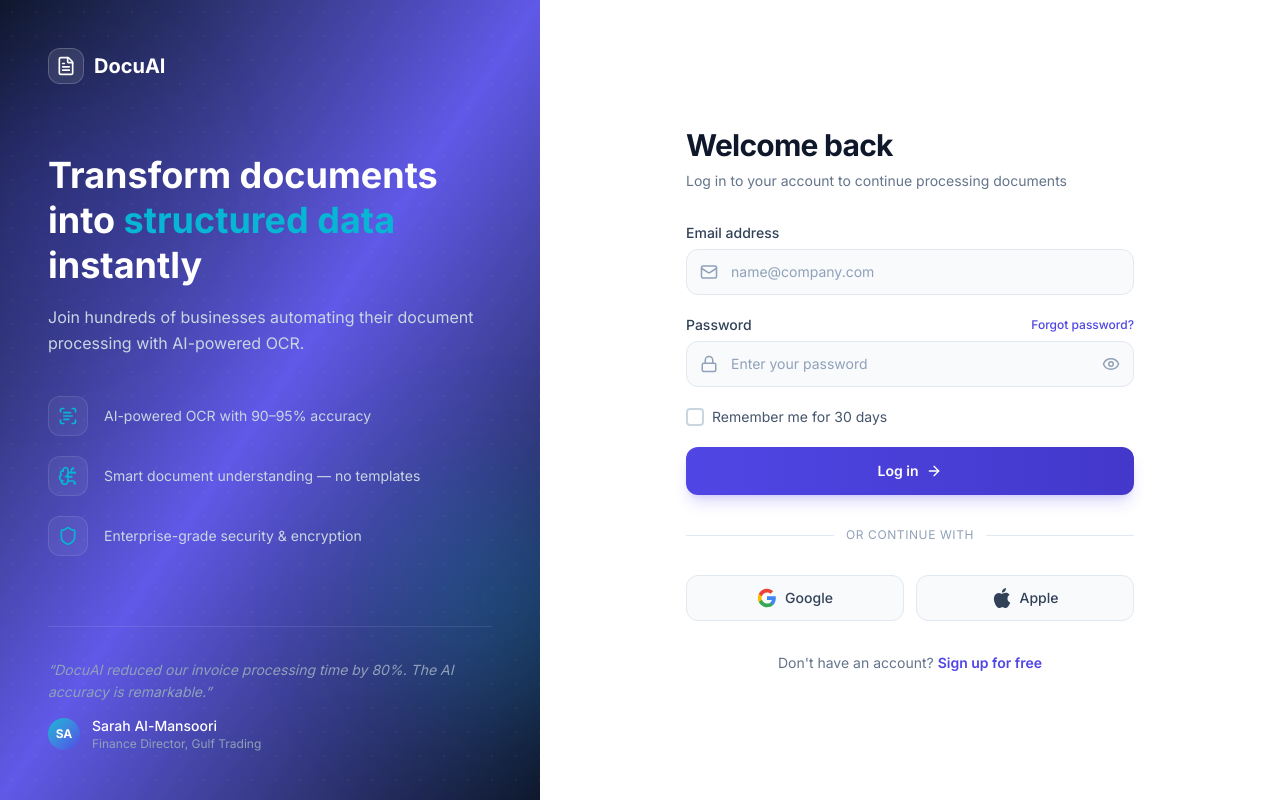
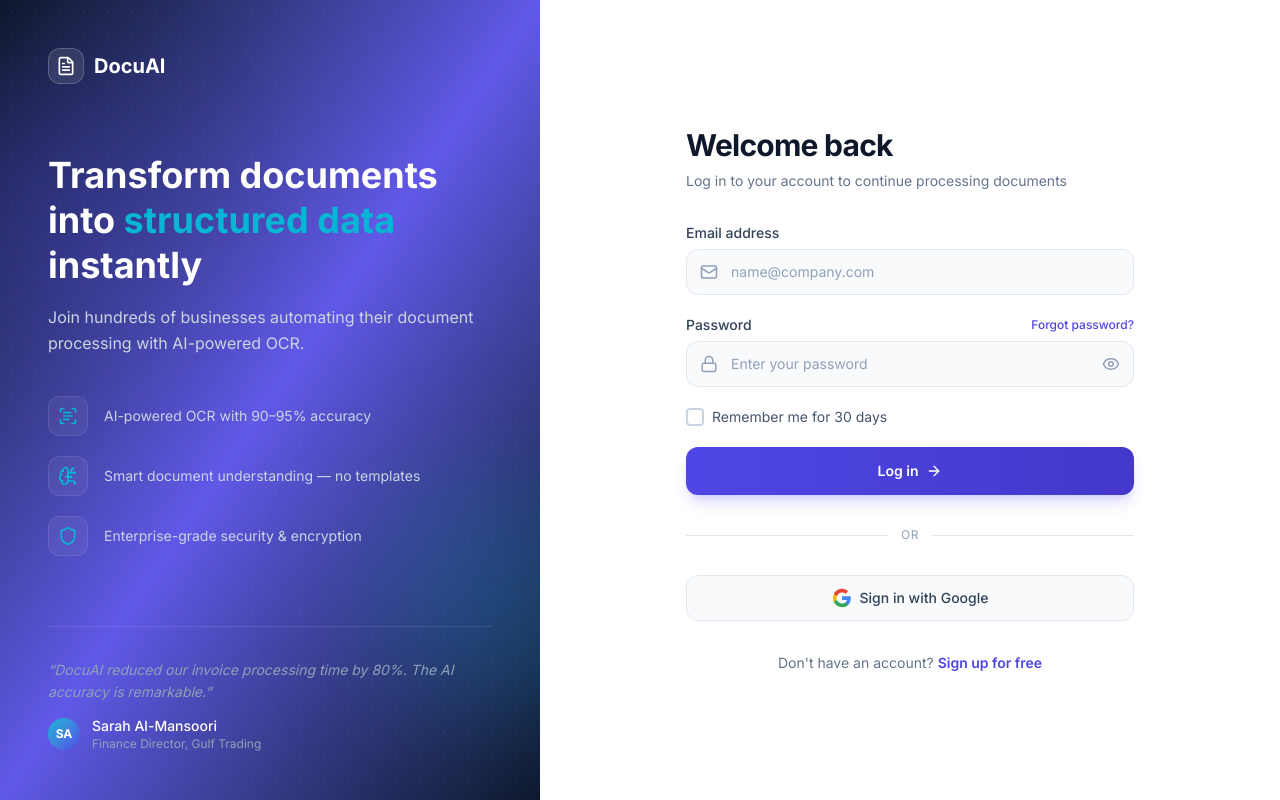
Before and after one commit to gagan-sethi/docuai, a Next.js app: page /login in a window 1280 px wide. Built offline with nearby package versions, Linux system fonts and the light colour scheme; no server answers.

Commit message:
google login

```diff
--- a/package.json
+++ b/package.json
@@ -12,6 +12,7 @@
     "@aws-sdk/client-s3": "^3.1017.0",
     "@aws-sdk/client-textract": "^3.1017.0",
     "@aws-sdk/s3-request-presigner": "^3.1017.0",
+    "@react-oauth/google": "^0.13.5",
     "@stripe/react-stripe-js": "^6.3.0",
     "@stripe/stripe-js": "^9.4.0",
     "bcryptjs": "^3.0.3",
--- a/src/app/layout.tsx
+++ b/src/app/layout.tsx
@@ -1,5 +1,6 @@
 import type { Metadata } from "next";
 import { Inter } from "next/font/google";
+import { GoogleOAuthProvider } from "@react-oauth/google";
 import "./globals.css";
 
 const inter = Inter({
@@ -32,7 +33,9 @@ export default function RootLayout({
         className="min-h-full flex flex-col bg-white text-foreground"
         suppressHydrationWarning
       >
+        <GoogleOAuthProvider clientId={process.env.NEXT_PUBLIC_GOOGLE_CLIENT_ID!}>
         {children}
+        </GoogleOAuthProvider>
       </body>
     </html>
   );
--- a/src/app/login/page.tsx
+++ b/src/app/login/page.tsx
@@ -17,6 +17,8 @@ import Link from "next/link";
 import { useRouter, useSearchParams } from "next/navigation";
 import AuthLayout from "@/components/auth/AuthLayout";
 import { apiUrl } from "@/lib/api";
+// import { GoogleLogin } from "@react-oauth/google";
+import { useGoogleLogin } from "@react-oauth/google";
 
 function LoginPageContent() {
   const router = useRouter();
@@ -71,6 +73,45 @@ function LoginPageContent() {
       setIsLoading(false);
     }
   };
+
+  const googleLogin = useGoogleLogin({
+    flow: "auth-code",
+
+    onSuccess: async (codeResponse) => {
+      try {
+        setIsLoading(true);
+        setError("");
+
+        const res = await fetch(apiUrl("/api/auth/google-login"), {
+          method: "POST",
+          headers: {
+            "Content-Type": "application/json",
+          },
+          credentials: "include",
+          body: JSON.stringify({
+            code: codeResponse.code,
+          }),
+        });
+
+        const data = await res.json();
+
+        if (!res.ok) {
+          setError(data.error || "Google login failed");
+          setIsLoading(false);
+          return;
+        }
+
+        router.push("/dashboard");
+      } catch {
+        setError("Google login failed");
+        setIsLoading(false);
+      }
+    },
+
+    onError: () => {
+      setError("Google Sign-In failed");
+    },
+  });
 
   return (
     <AuthLayout>
@@ -243,14 +284,17 @@ function LoginPageContent() {
           </div>
           <div className="relative flex justify-center">
             <span className="px-3 bg-white text-xs text-slate-400 uppercase tracking-wider">
-              Or continue with
+              Or
             </span>
           </div>
         </div>
 
         {/* Social Logins */}
-        <div className="grid grid-cols-2 gap-3">
-          <button className="flex items-center justify-center gap-2 px-4 py-3 text-sm font-medium text-slate-700 bg-slate-50 border border-slate-200 rounded-xl hover:bg-slate-100 hover:border-slate-300 transition-all">
+        <div className="grid grid-cols-1 gap-3">
+          <button
+          onClick={() => googleLogin()}
+          disabled={isLoading}
+          className="flex items-center justify-center gap-2 px-4 py-3 text-sm font-medium text-slate-700 bg-slate-50 border border-slate-200 rounded-xl hover:bg-slate-100 hover:border-slate-300 transition-all">
             <svg className="w-5 h-5" viewBox="0 0 24 24">
               <path
                 d="M22.56 12.25c0-.78-.07-1.53-.2-2.25H12v4.26h5.92a5.06 5.06 0 0 1-2.2 3.32v2.77h3.57c2.08-1.92 3.28-4.74 3.28-8.1z"
@@ -269,15 +313,56 @@ function LoginPageContent() {
                 fill="#EA4335"
               />
             </svg>
-            Google
+            Sign in with Google
           </button>
-          <button className="flex items-center justify-center gap-2 px-4 py-3 text-sm font-medium text-slate-700 bg-slate-50 border border-slate-200 rounded-xl hover:bg-slate-100 hover:border-slate-300 transition-all">
+          {/* <button className="flex items-center justify-center gap-2 px-4 py-3 text-sm font-medium text-slate-700 bg-slate-50 border border-slate-200 rounded-xl hover:bg-slate-100 hover:border-slate-300 transition-all">
             <svg className="w-5 h-5" fill="currentColor" viewBox="0 0 24 24">
               <path d="M12.152 6.896c-.948 0-2.415-1.078-3.96-1.04-2.04.027-3.91 1.183-4.961 3.014-2.117 3.675-.546 9.103 1.519 12.09 1.013 1.454 2.208 3.09 3.792 3.039 1.52-.065 2.09-.987 3.935-.987 1.831 0 2.35.987 3.96.948 1.637-.026 2.676-1.48 3.676-2.948 1.156-1.688 1.636-3.325 1.662-3.415-.039-.013-3.182-1.221-3.22-4.857-.026-3.04 2.48-4.494 2.597-4.559-1.429-2.09-3.623-2.324-4.39-2.376-2-.156-3.675 1.09-4.61 1.09zM15.53 3.83c.843-1.012 1.4-2.427 1.245-3.83-1.207.052-2.662.805-3.532 1.818-.78.896-1.454 2.338-1.273 3.714 1.338.104 2.715-.688 3.559-1.701" />
             </svg>
             Apple
-          </button>
+          </button> */}
         </div>
+
+        {/* Social Logins */}
+        {/* <div className="grid grid-cols-1 gap-3">
+          <div className="flex justify-center">
+            <GoogleLogin
+              onSuccess={async (credentialResponse) => {
+                try {
+                  setIsLoading(true);
+                  setError("");
+
+                  const res = await fetch(apiUrl("/api/auth/google-login"), {
+                    method: "POST",
+                    headers: {
+                      "Content-Type": "application/json",
+                    },
+                    credentials: "include",
+                    body: JSON.stringify({
+                      credential: credentialResponse.credential,
+                    }),
+                  });
+
+                  const data = await res.json();
+
+                  if (!res.ok) {
+                    setError(data.error || "Google login failed");
+                    setIsLoading(false);
+                    return;
+                  }
+
+                  router.push("/dashboard");
+                } catch {
+                  setError("Google login failed");
+                  setIsLoading(false);
+                }
+              }}
+              onError={() => {
+                setError("Google Sign-In failed");
+              }}
+            />
+          </div>
+        </div> */}
 
         {/* Footer */}
         <p className="mt-8 text-center text-sm text-muted">
```
Also changed, not shown: 1 other file (tests, documents, lock files or other folders).
